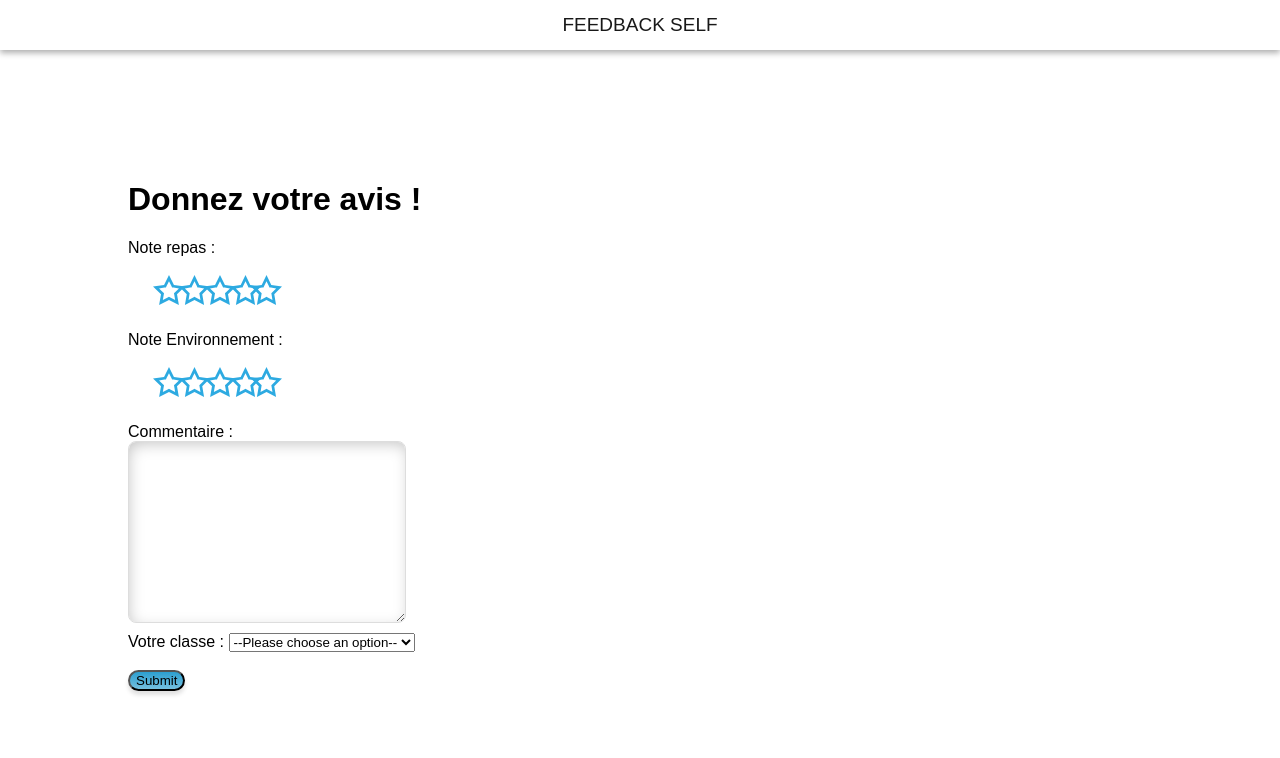
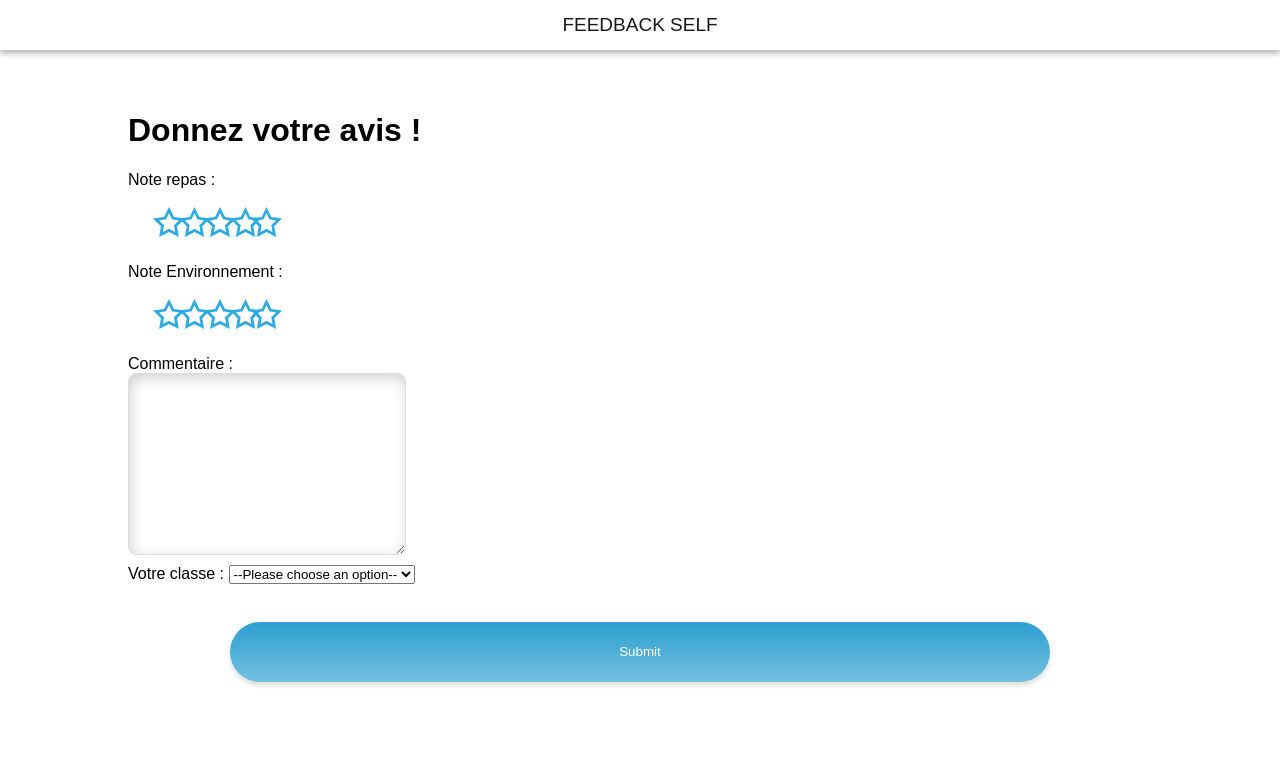
Before and after one commit to yaperson/self-feedback1, a PHP site: page /src/feedBack.php in a window 1280 px wide. Shown: the top 758 px of the page. Run offline with PHP 8.4, Linux system fonts and the light colour scheme; data that the repository does not hold is empty.

Commit message:
YLG_Pb lettre

```diff
--- a/src/style/feedback.css
+++ b/src/style/feedback.css
@@ -54,3 +54,18 @@ textarea {
     bottom: 0;
     width: 100%;
 } */
+
+#btn5 {
+    border: none;
+    width: 80%;
+    height: 100%;
+    padding: 10px 10px;
+    color: #fff;
+    display: block;
+    margin: 10%;
+    margin-top: 20px;
+    left: 0;
+    bottom: 0;
+    max-height: 60px;
+    cursor: pointer;
+    }
--- a/templates/dashboard.html.twig
+++ b/templates/dashboard.html.twig
@@ -53,7 +53,7 @@
             {% endfor %}
             </tr>
         </table>
-        <a href="feedback.php">Add Note</a>
+        <a href="feedBack.php">Add Note</a>
     </main>
     </div>
 </body>
```
Also changed, not shown: 1 other file.
